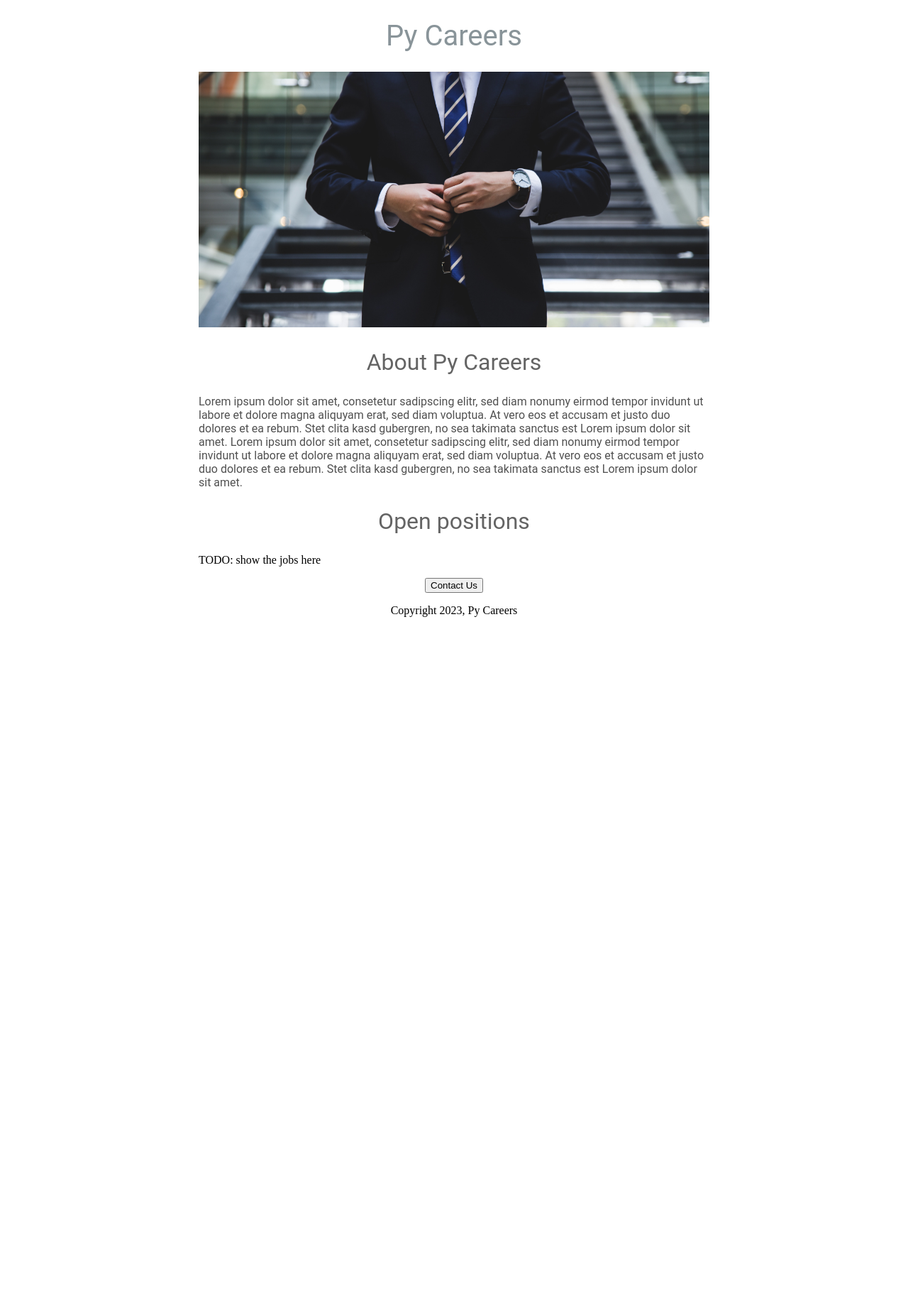
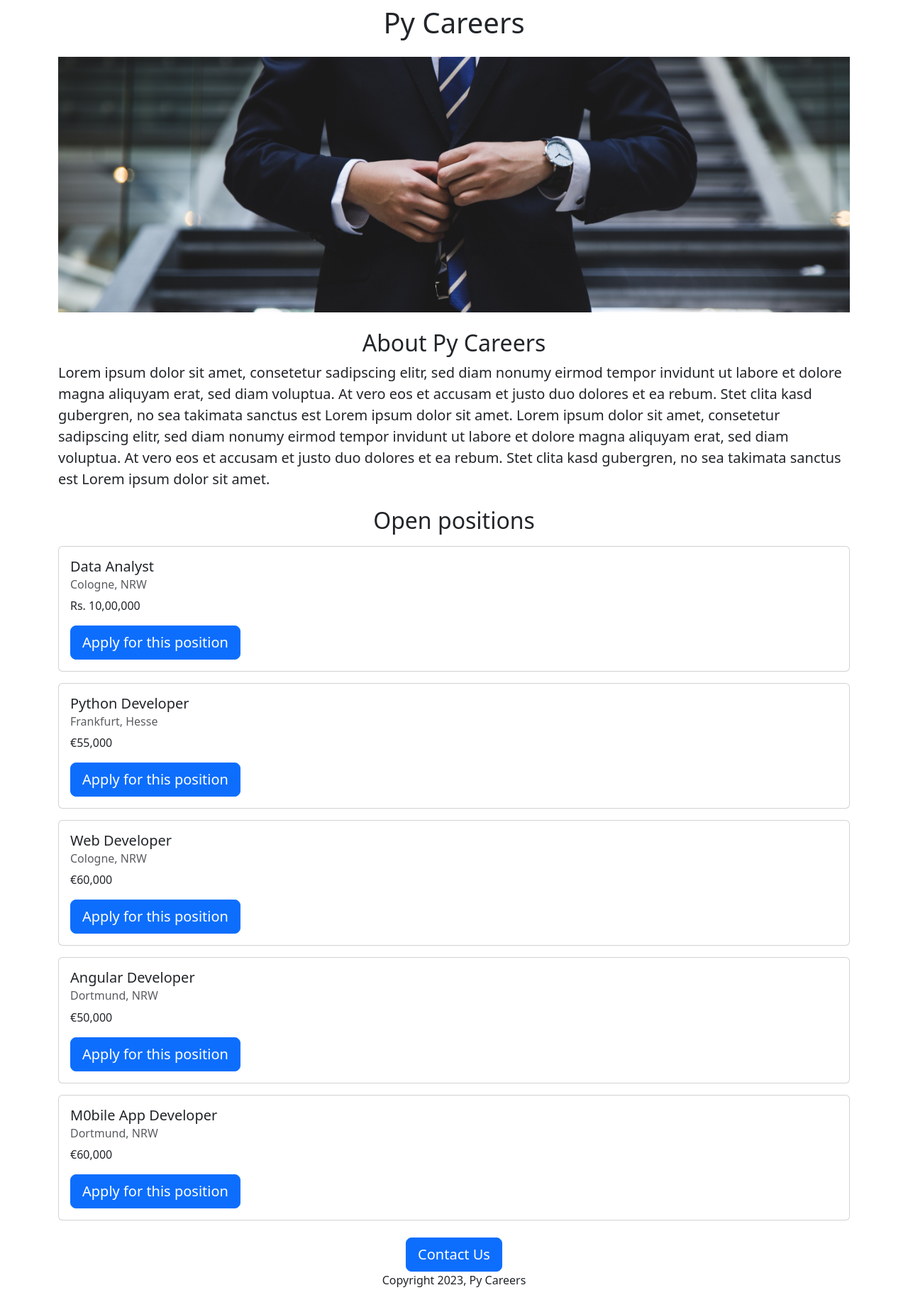
Before and after one commit to pradnyeshpatil867/flask-career-website-v2, a Flask app: page / in a window 1280 px wide. Shown: the whole page at 71% size. Before the commit the page ends 869 px from the top, so only its background shows below. Run offline with Flask 3, Linux system fonts and the light colour scheme.

Commit message:
Added dynamic data

```diff
--- a/app.py
+++ b/app.py
@@ -1,10 +1,47 @@
-from flask import Flask, render_template
+from flask import Flask, render_template, jsonify
 
 app = Flask(__name__)
 
+JOBS = [
+    {
+        'id': 1,
+        'title': 'Data Analyst',
+        'location': 'Cologne, NRW',
+        'salary': 'Rs. 10,00,000'
+    },
+    {
+        'id': 2,
+        'title': 'Python Developer',
+        'location': 'Frankfurt, Hesse',
+        'salary': '€55,000'
+    },
+    {
+        'id': 3,
+        'title': 'Web Developer',
+        'location': 'Cologne, NRW',
+        'salary': '€60,000'
+    },
+    {
+        'id': 4,
+        'title': 'Angular Developer',
+        'location': 'Dortmund, NRW',
+        'salary': '€50,000'
+    },
+    {
+        'id': 5,
+        'title': 'M0bile App Developer',
+        'location': 'Dortmund, NRW',
+        'salary': '€60,000'
+    },
+]
+
 @app.route("/")
 def hello():
-  return render_template("home.html")
+  return render_template("home.html", jobs = JOBS)
+
+@app.route('/api/jobs')
+def list_jobs():
+    return jsonify(JOBS)
 
 
 if __name__ == "__main__":
--- a/templates/home.html
+++ b/templates/home.html
@@ -2,49 +2,31 @@
 <html>
 <head>
   <title>Py Careers</title>
+  <meta charset="utf-8">
+  <meta name="viewport" content="width=device-width, initial-scale=1">
+  <link href="https://cdn.jsdelivr.net/npm/bootstrap@5.3.2/dist/css/bootstrap.min.css" rel="stylesheet" integrity="sha384-T3c6CoIi6uLrA9TneNEoa7RxnatzjcDSCmG1MXxSR1GAsXEV/Dwwykc2MPK8M2HN" crossorigin="anonymous">
   <style>
-    h1 {
-      font-size:40px;
-      font-family: Roboto;
-      font-weight: normal;
-      color: rgb(137, 148, 153);
-      text-align : center;
-    }
-    #banner{
+    #banner {
       width: 100%;
       height: 360px;
       object-fit: cover;
     }
-
-    h2{
-      font-family: Roboto;
-      font-size: 32px;
-      color: rgb(100,100,100);
-      text-align: center;
-      font-weight: normal;
-    }
-
-    .bodytext {
-      font-family: Roboto;
-      color: rgb(80,80,80)
-    }
-
-    #container {
-      max-width:720px;
-      margin: 0 auto;
-    }
   </style>
 </head>
 <body>
-  <div id="container">
-    <h1>Py Careers</h1>
-    <img id="banner" src="https://flask-career-website--pradnyeshpatil8.repl.co/static/banner.jpg" >
-    <h2>About Py Careers</h2>
-    <p class="bodytext">Lorem ipsum dolor sit amet, consetetur sadipscing elitr, sed diam nonumy eirmod tempor invidunt ut labore et dolore magna aliquyam erat, sed diam voluptua. At vero eos et accusam et justo duo dolores et ea rebum. Stet clita kasd gubergren, no sea takimata sanctus est Lorem ipsum dolor sit amet. Lorem ipsum dolor sit amet, consetetur sadipscing elitr, sed diam nonumy eirmod tempor invidunt ut labore et dolore magna aliquyam erat, sed diam voluptua. At vero eos et accusam et justo duo dolores et ea rebum. Stet clita kasd gubergren, no sea takimata sanctus est Lorem ipsum dolor sit amet.</p>
-    <h2>Open positions</h2>
-    <p class="bodytest">TODO: show the jobs here</p>
-    <div style="text-align:center">
-      <button>Contact Us</button>
+  <div class="container">
+    <h1 class="text-center mt-2 mb-4">Py Careers</h1>
+    <img id="banner" class="img-fluid" src="https://flask-career-website--pradnyeshpatil8.repl.co/static/banner.jpg" >
+    <h2 class="text-center mt-4">About Py Careers</h2>
+    <p class="lead">Lorem ipsum dolor sit amet, consetetur sadipscing elitr, sed diam nonumy eirmod tempor invidunt ut labore et dolore magna aliquyam erat, sed diam voluptua. At vero eos et accusam et justo duo dolores et ea rebum. Stet clita kasd gubergren, no sea takimata sanctus est Lorem ipsum dolor sit amet. Lorem ipsum dolor sit amet, consetetur sadipscing elitr, sed diam nonumy eirmod tempor invidunt ut labore et dolore magna aliquyam erat, sed diam voluptua. At vero eos et accusam et justo duo dolores et ea rebum. Stet clita kasd gubergren, no sea takimata sanctus est Lorem ipsum dolor sit amet.</p>
+    <h2 class="text-center mt-4">Open positions</h2>
+    <p>
+      {% for job in jobs %}
+      {% include 'jobitem.html' %}
+      {% endfor %}
+    </p>
+    <div class="text-center mt-4">
+      <button class="btn btn-primary btn-lg">Contact Us</button>
       <p>Copyright 2023, Py Careers</p>
     </div>
     </div>
--- /dev/null
+++ b/templates/jobitem.html
@@ -0,0 +1,8 @@
+<div class="card" style="margin-bottom:16px">
+  <div class="card-body">
+    <h5 class="card-title">{{job['title']}}</h5>
+    <h6 class="card-subtitle mb-2 text-muted">{{ job['location'] }}</h6>
+    <p class="card-text">{{ job['salary'] }}</p>
+    <button type="button" class="btn btn-primary btn-lg">Apply for this position</button>
+  </div>
+</div>
```
